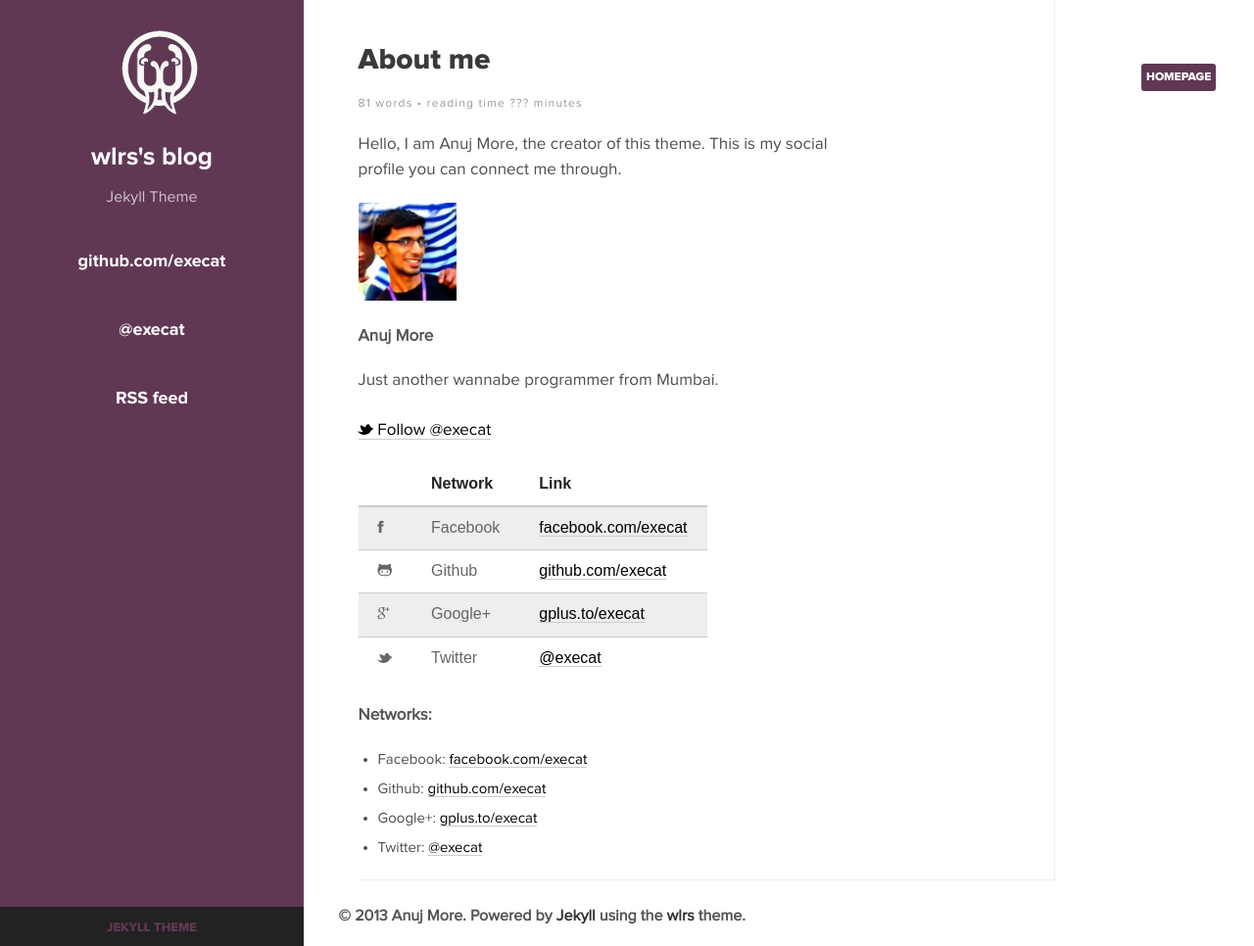
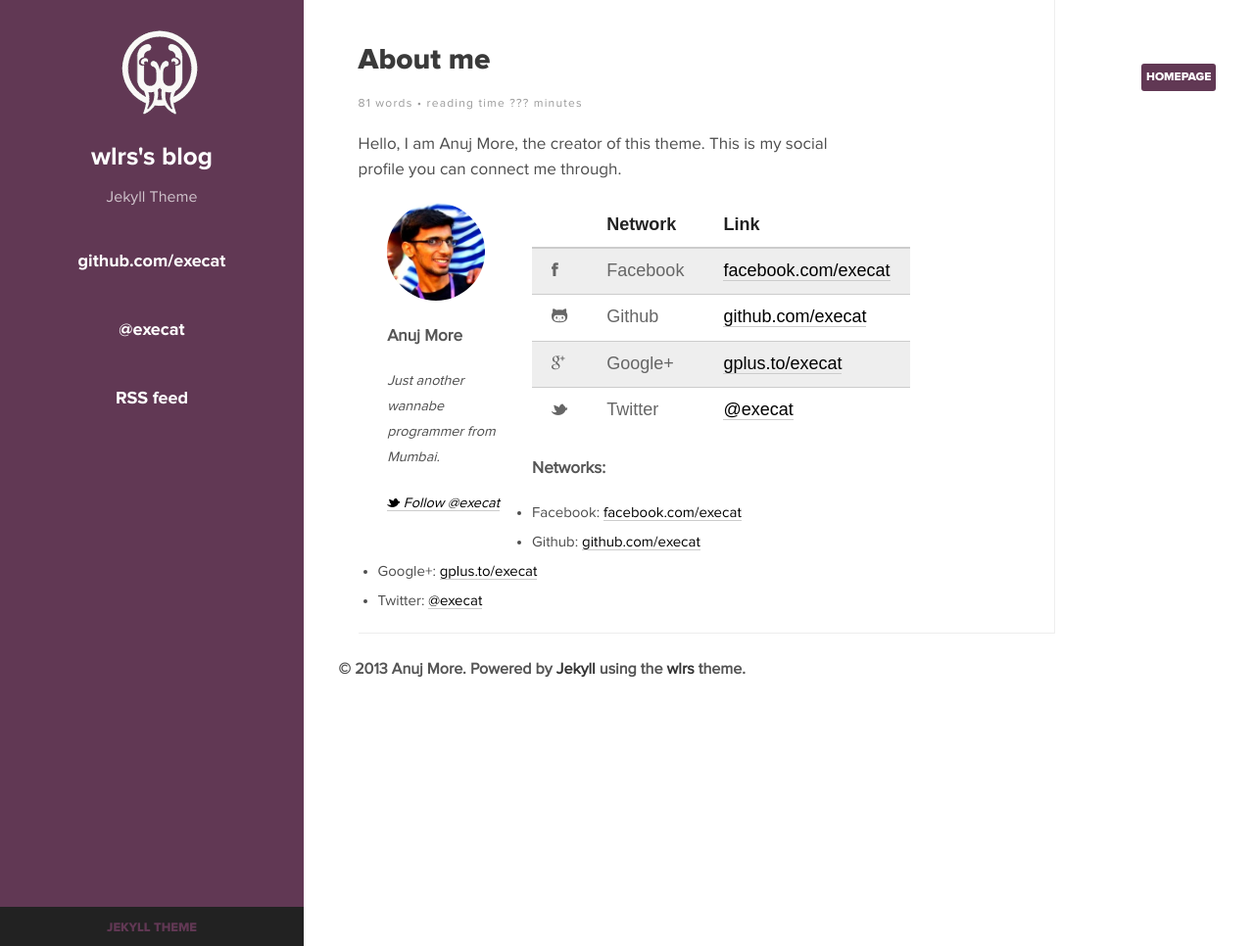
Before and after one commit to alpfundi/wlrs, a Jekyll site: the page built from page-profile.md, in a window 1280 px wide and 966 px high. Shown: the whole window at 98% size. Built offline with Jekyll 4.4.1, drawn with Linux system fonts in a browser that asks for light colours; nearby versions of some CDN libraries.

Commit message:
Changes might screw responsiveness on the profiles page

```diff
--- a/assets/css/style.css
+++ b/assets/css/style.css
@@ -1033,11 +1033,11 @@
 		padding-left: 20px;
 		padding-right: 20px;
 	}
+
 	aside#logo div a {
 		width: 150px;
 		height: 150px;
 		margin-top: 6px;
-
 	}
 
 	#linkback {
@@ -1048,8 +1048,7 @@
 		text-transform: uppercase;
 		font-family: ProximaNova-Regular;
 		line-height: 23px;
-background-color:
-#222;
+		background-color: #222;
 		padding: 10px;
 		height: 20px;
 		z-index: 9999;
@@ -1058,7 +1057,6 @@
 		-webkit-font-smoothing: antialiased;
 		font-weight: normal;
 	}
-
 
 	header#datebar {
 		width: 235px;
@@ -1072,7 +1070,6 @@
 		-webkit-font-smoothing: antialiased;
 		font-size: 14px;
 	}
-
 }
 @media only screen and (min-width:1300px) {
 	header#sidebar { background: red ; width : 320px;}
@@ -1565,3 +1562,150 @@
 	border-color: #613854 !important;
 	color:#fff !important;
 }
+
+
+
+
+
+
+
+
+
+
+
+
+
+
+
+
+
+
+
+
+
+
+
+
+
+
+
+
+
+
+
+
+/* Responsive visibility utilities =================================== */
+/* For desktops =========================================== */
+.visible-phone {
+  display: none !important;
+}
+.visible-tablet {
+  display: none !important;
+}
+.hidden-desktop {
+  display: none !important;
+}
+/* Mobile phones only  =====================================*/
+@media (max-width: 767px) {
+  .visible-phone {
+    display: inherit !important;
+  }
+  .hidden-phone {
+    display: none !important;
+  }
+  .hidden-desktop {
+    display: inherit !important;
+  }
+  .visible-desktop {
+    display: none !important;
+  }
+}
+/* Tablets & small desktops only ========================== */
+@media (min-width: 768px) and (max-width: 979px) {
+  .visible-tablet {
+    display: inherit !important;
+  }
+  .hidden-tablet {
+    display: none !important;
+  }
+  .hidden-desktop {
+    display: inherit !important;
+  }
+  .visible-desktop {
+    display: none !important ;
+  }
+}
+
+
+
+
+
+.article-author-top h4,
+.article-author-bottom h4 {
+  margin-bottom: 0.5em;
+}
+.article-author-top p,
+.article-author-bottom p {
+  font-size: 80%;
+  font-style: italic;
+}
+.article-author-top a,
+.article-author-bottom a,
+.article-author-top a:hover,
+.article-author-bottom a:hover {
+  border-bottom: 0 solid transparent;
+}
+.article-author-top img.bio-photo,
+.article-author-bottom img.bio-photo {
+  -webkit-border-radius: 100px;
+  -moz-border-radius: 100px;
+  border-radius: 100px;
+}
+.article-author-top {
+  display: none;
+}
+.article-author-bottom .bio-photo {
+  float: left;
+  margin-right: 25px;
+}
+
+
+
+
+
+
+
+
+@media only screen and (min-width: 37.5em) {
+  .article-author-top {
+    display: block;
+    display: inline;
+    float: left;
+    width: 16.666666666666668%;
+    margin-left: 4.166666666666667%;
+    margin-right: 4.166666666666667%;
+  }
+  .article-author-bottom {
+    display: none;
+  }
+}
+
+/* 992px wide ============================================== */
+@media only screen and (min-width: 62em) {
+  html {
+    font-size: 112.5%;
+  }
+  /* Image Grid ============================================== */
+  .image-grid li {
+    width: 16.666666666%;
+  }
+}
+/* 1382px wide ============================================= */
+@media only screen and (min-width: 86.375em) {
+  .article-author-top {
+    display: inline;
+    float: left;
+    width: 12.5%;
+    margin-left: 16.666666666666668%;
+  }
+}
```
Lines whose indentation alone changed are shown as unchanged.
